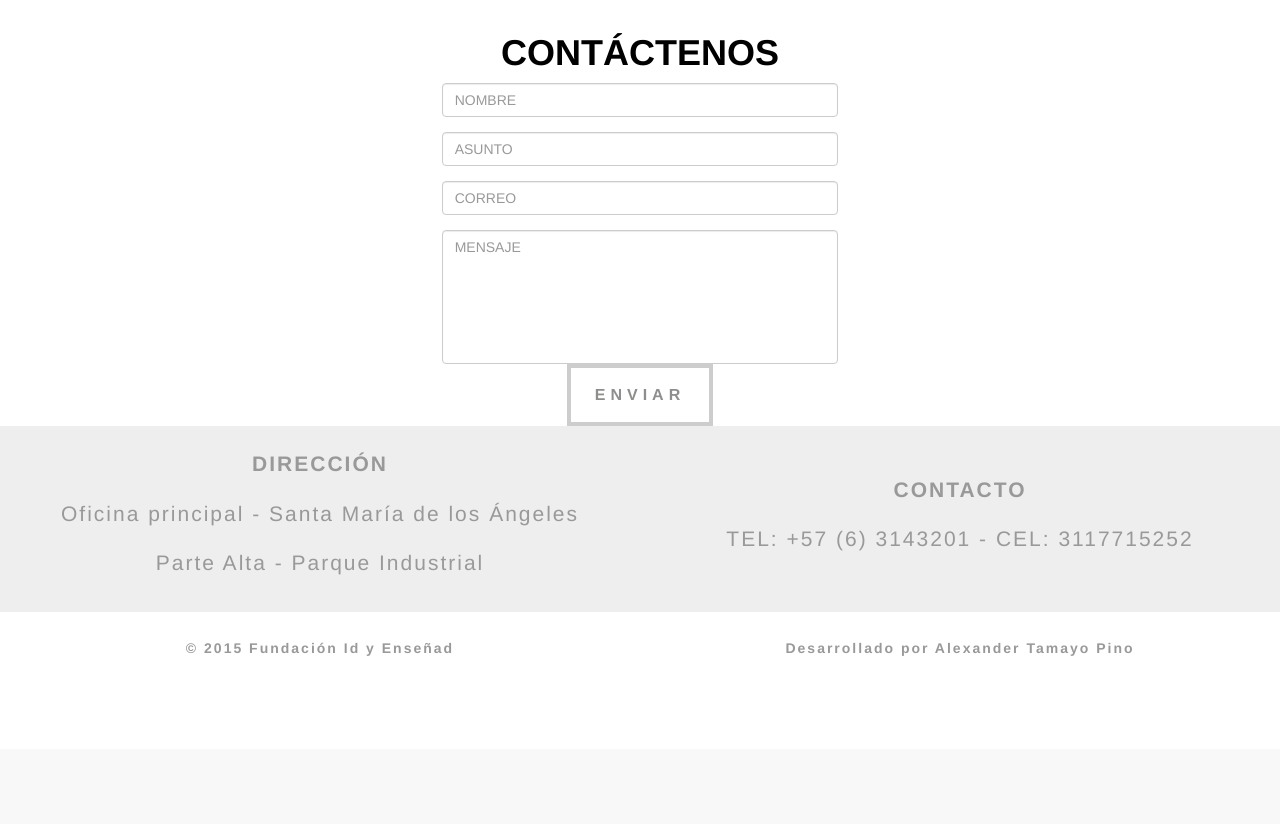
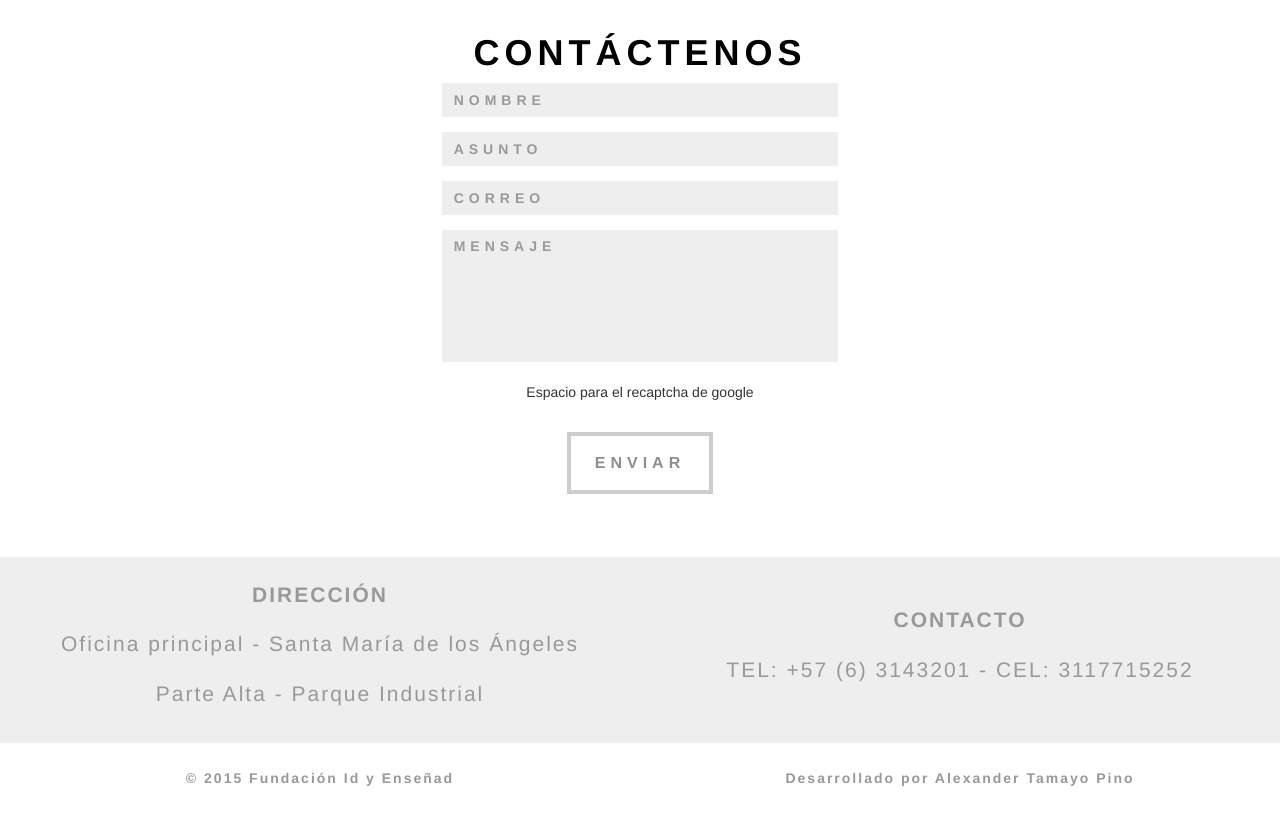
Before and after one commit to AlexTama/FUNDACION-ENSENAD, a PHP site: page /contacto.php in a window 1280 px wide. Shown: the part 51-875 px from the top of the page. Before the commit the page ends 707 px from the top, so only its background shows below. Run offline with PHP 8.4, Linux system fonts and the light colour scheme; some libraries are stand-ins or nearby versions.

Commit message:
cambios realizados

```diff
--- a/contacto.php
+++ b/contacto.php
@@ -19,27 +19,37 @@
 				<!-- MENU -->
 				<?php include 'includes/menu.php'; ?>
 
-				<h1 class="text-center" style="color:#000000;"><b>CONTÁCTENOS</b></h1>
+				<h1 class="text-center" style="color:#000000; letter-spacing: 5px;"><b>CONTÁCTENOS</b></h1>
 			</div>
 		</div>
 	</section>
 
+	<!-- *************************************** -->
+	<!-- SECOND SECTION -->
+	<!-- contact form -->
+	<!-- *************************************** -->
+
 	<section class="container-fluid">
-		<div class="row">
+		<div class="row" style="padding-bottom: 5%;">
 			<div class="col-md-offset-4 col-md-4">
 				<form>
 					<div class="form-group">
-						<input type="text" class="form-control" id="exampleInputEmail1" placeholder="NOMBRE">
+						<input type="text" class="form-control input-style-reset" id="exampleInputEmail1" placeholder="NOMBRE">
 					</div>
 				  	<div class="form-group">
-				    	<input type="text" class="form-control" id="exampleInputPassword1" placeholder="ASUNTO">
+				    	<input type="text" class="form-control input-style-reset" id="exampleInputPassword1" placeholder="ASUNTO">
 				  	</div>
 				  	<div class="form-group">
-					    <input type="email" class="form-control" id="exampleInputEmail1" placeholder="CORREO">
+					    <input type="email" class="form-control input-style-reset" id="exampleInputEmail1" placeholder="CORREO">
 					 </div>
-					 <textarea class="form-control" rows="6" placeholder="MENSAJE" style="resize:none;" ></textarea>
-					 <div class="text-center">
-				  		<a class="ghost-button-profile" style="letter-spacing:5px;" href=""><b>ENVIAR</b></a>
+					 <textarea class="form-control input-style-reset" rows="6" placeholder="MENSAJE" style="resize:none;" ></textarea>
+
+					<div style="padding: 20px" class="text-center">
+						<p>Espacio para el recaptcha de google</p>
+					</div>
+
+					<div class="text-center">
+						<a class="ghost-button-profile" style="letter-spacing:5px;" href=""><b>ENVIAR</b></a>
 					 </div>
 				</form>
 			</div>
--- a/css/style.css
+++ b/css/style.css
@@ -33,7 +33,38 @@ html, body {
 /* CONTACT FORM STYLE */
 /******************************************/
 
+.input-style-reset{
+	background-color:#eeeeee !important;
+	border:1px #eeeeee !important;
+	border-radius:0px !important;
+	box-shadow: none !important;
+}
 
+
+*::-webkit-input-placeholder {
+    /* Google Chrome y Safari */
+    color: #999999 !important;
+	letter-spacing:5px !important;
+	font-weight: 700 !important;
+}
+*:-moz-placeholder {
+    /* Firefox anterior a 19 */
+    color: #999999 !important;
+	letter-spacing:5px !important;
+	font-weight: 900 !important;
+}
+*::-moz-placeholder {
+    /* Firefox 19 y superior */
+    color: #999999 !important;
+	letter-spacing:5px !important;
+	font-weight: bold !important;
+}
+*:-ms-input-placeholder {
+    /* Internet Explorer 10 y superior */
+    color: #999999 !important;
+	letter-spacing:5px !important;
+	font-weight: 700 !important;
+}
 
 /******************************************/
 /* GHOST BUTTON FOR INDEX */
```
